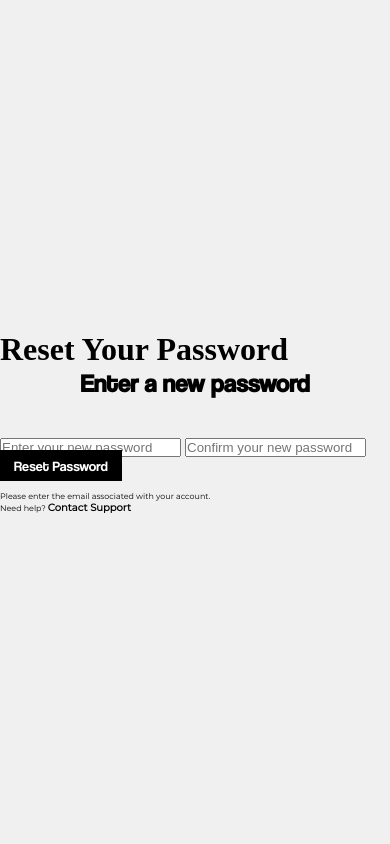
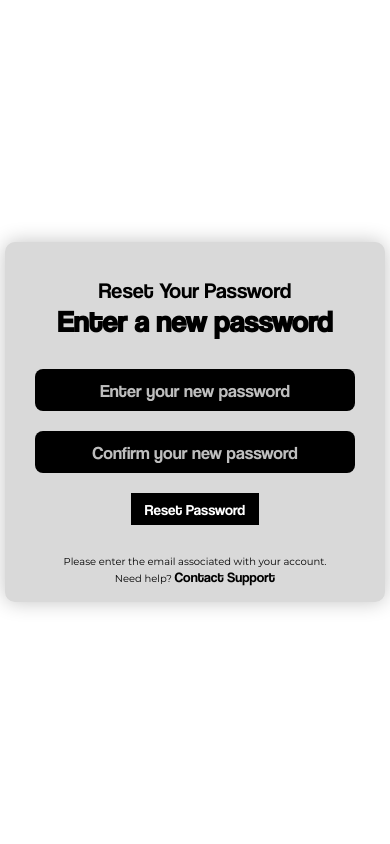
Before and after one commit to CoderIsNowAviable/scheuler, a FastAPI app: template templates/reset-password.html in a window 390 px wide. Run offline with FastAPI, Linux system fonts and the light colour scheme; the template is opened without the code that fills it, so the values that code supplies are empty.

Commit message:
Update reset-password.css
oke

```diff
--- a/static/css/reset-password.css
+++ b/static/css/reset-password.css
@@ -1,25 +1,9 @@
-
-
-
-/* added three font faces coolvetica, antinkodan and thunder hc */
 @font-face {
     font-family: 'Coolvetica';
-    /* Removed the link  to coolvetica italic and renamed the files and updated the formats*/
     src: url('../fonts/coolvetica-20250105T074502Z-001/coolvetica/coolvetica-rg.woff2') format('woff2');
     font-weight: normal;
     font-style: normal;
   }
-
-  @font-face {
-    font-family: 'Antinkodan';
-    src: url('../fonts/antinkodan-20250105T074502Z-001/antinkodan/Antinkodan.woff2') format('woff2');
-  }
-
-  @font-face {
-    font-family: 'Thunder HC';
-    src: url('../fonts/thunder-20250105T074544Z-001/thunder/Thunder-HC.woff2') format('woff2');
-  }
-
   @font-face {
     font-family: 'Montserrat';
     src: url('../fonts/montserrat-20250105T074502Z-001/montserrat/Montserrat-Regular.woff2') format('woff2');
@@ -37,41 +21,48 @@ body {
     justify-content: center;
     align-items: center;
     height: 100vh;
-    background-color: #f0f0f0;
+    background-color: white;
 }
 
-.verification-container {
+.reset-password-container {
     text-align: center;
     padding: 50px;
     width: 500px;
-    height: 500px;
+    height: 450px;
     background-color: #d9d9d9;
     border-radius: 10px;
     box-shadow: 22px 22px 0px #000;
     transition: all 0.4s ease;
 }
 
-.verification-container:hover{
+.form-container:hover{
     box-shadow: 0px 0px 20px rgba(0, 0, 0, 0.241);
     transform: translateY(-5px);
 }
 
+h1 {
+    font-size: 32px;
+    font-family: Coolvetica, sans-serif;
+    font-weight: 100;
+    margin-bottom: 0px;
+}
+
 h2 {
     font-weight: 500;
-    font-size: 45px;
+    font-size: 42px;
     font-family: Coolvetica, sans-serif;
     margin-bottom: 40px;
     font-weight: bold;
 }
 
-.email-input-container {
+.reset-password-form {
     display: flex;
     flex-direction: column;
     justify-content: center;
-    margin-bottom: 55px;
+    align-items: center;
 }
 
-.email-box {
+.input-group {
     background-color: black;
     color: white;
     font-size: 20px;
@@ -89,29 +80,28 @@ h2 {
     position: relative;
 }
 
-.email-box:hover {
+.input-group:hover {
     transform: translateY(-3px);
     box-shadow: 0 0 8px #000;
 }
 
-.email-box::placeholder {
+.input-group::placeholder {
     color: #BEBEBE;
-    font-size: 25px;
+    font-size: 20px;
     font-weight: 100;
     text-align: center;
     font-family: Coolvetica, sans-serif;
 }
 
-/* Add animation similar to code-box */
-.email-box:focus::placeholder {
-    opacity: 0; /* Disappear placeholder on focus for a cleaner effect */
+.input-group:focus::placeholder {
+    opacity: 0;
     transition: opacity 0.3s ease;
 }
 
 .submit-btn { /*Call to action*/
     background-color: black;
     color: white;
-    font-size: 22px;
+    font-size: 16px;
     font-family: Coolvetica, sans-serif;
     border: none;
     padding: 7px 14px;
@@ -149,73 +139,40 @@ h2 {
 
 
 
-@media only screen and (max-width: 432px)
+@media only screen and (max-width: 480px)
 {
-    body {
+    body{
         display: flex;
         justify-content: center;
         align-items: center;
-        height: 100vh;
-        background-color: #f0f0f0;
     }
-    .verification-container {
-        width: 340px;
-        height: 350px;
+    .reset-password-container{
+        width:380px;
+        height: 360px;
+        box-shadow: 0px 0px 20px rgba(0, 0, 0, 0.241);
     }
-    h2 {
-        font-size: 25px;
-        text-align: center;
-        margin-top: 0px;
+    h1{
+        margin-top: -15px;
+        font-size: 22px;
     }
-    .email-box{
-        background-color: black;
-        color: white;
-        font-size: 20px;
-        font-weight: 100;
-        font-family: Coolvetica, sans-serif;
-        width: 250px; /* Similar to the width of multiple code boxes combined */
-        height: 30px;
-        margin-bottom: 10px;
-        text-align: center;
-        border: none;
-        border-radius: 8px;
-        outline: none;
-        caret-color: white;
-        transition: all 0.3s ease;
-        position: relative;
+    h2{
+        font-size: 30px;
+        margin-bottom: 30px;
     }
-    .email-box::placeholder {
-        color: #BEBEBE;
-        font-size: 15px;
-        font-weight: 100;
-        text-align: center;
-        font-family: Coolvetica, sans-serif;
-        margin-bottom: 0px;
+    .input-group{
+        width: 320px;
+        height: 42px;
+    }
+    .input-group::placeholder{
+        font-size: 18px;
     }
     .submit-btn{
-        background-color: black;
-        color: white;
-        font-size: 14px;
-        font-family: Coolvetica, sans-serif;
-        border: none;
-        padding: 7px 14px;
-        border-radius: 0px;
-        margin-top: -40px;
-        margin-bottom: 10px;
-        cursor: pointer;
-        transition: box-shadow 0.3s ease, transform 0.3s ease;
+        font-size: 15px;
     }
-    .note {
-        font-size: 8px;
-        margin-top: 0px;
-        color: #000;
+    .note{
+        font-size: 10px;
     }
     .resend{
-        font-size:10px;
-        font-family: Montserrat;
-        font-weight: bold;
-        cursor: pointer;
-        text-decoration: none;
-        color:black;
+        font-size: 14px;
     }
 }
```
